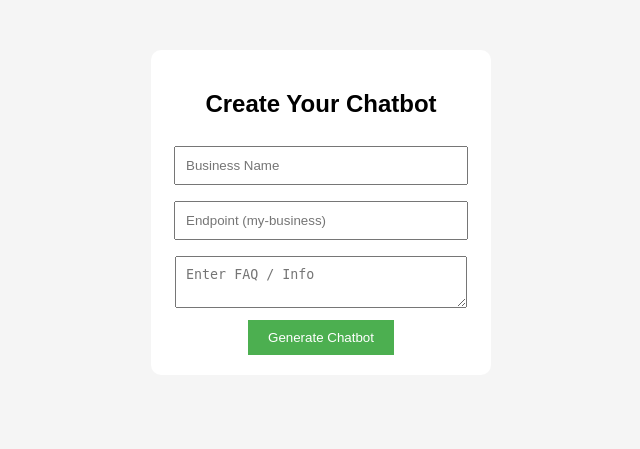
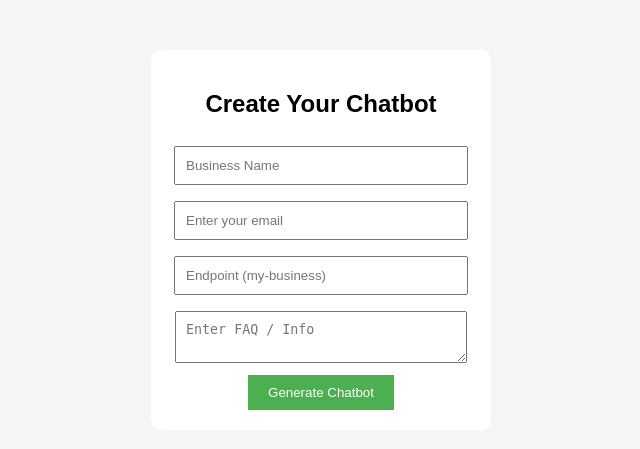
Before and after one commit to sorathiya903/lavinderai, a Flask app: page / in a window 1280 px wide. Shown: the top 449 px of the page, without its empty margins (319-959 px from the left). Run offline with Flask 3, Linux system fonts and the light colour scheme.

Commit message:
Add email input field to chatbot creation form

```diff
--- a/templates/index.html
+++ b/templates/index.html
@@ -17,6 +17,7 @@
 
   <form method="POST">
     <input name="name" placeholder="Business Name" required><br>
+    <input name="email" placeholder="Enter your email" required>
     <input name="slug" placeholder="Endpoint (my-business)" required><br>
     <textarea name="content" placeholder="Enter FAQ / Info" required></textarea><br>
 
```
